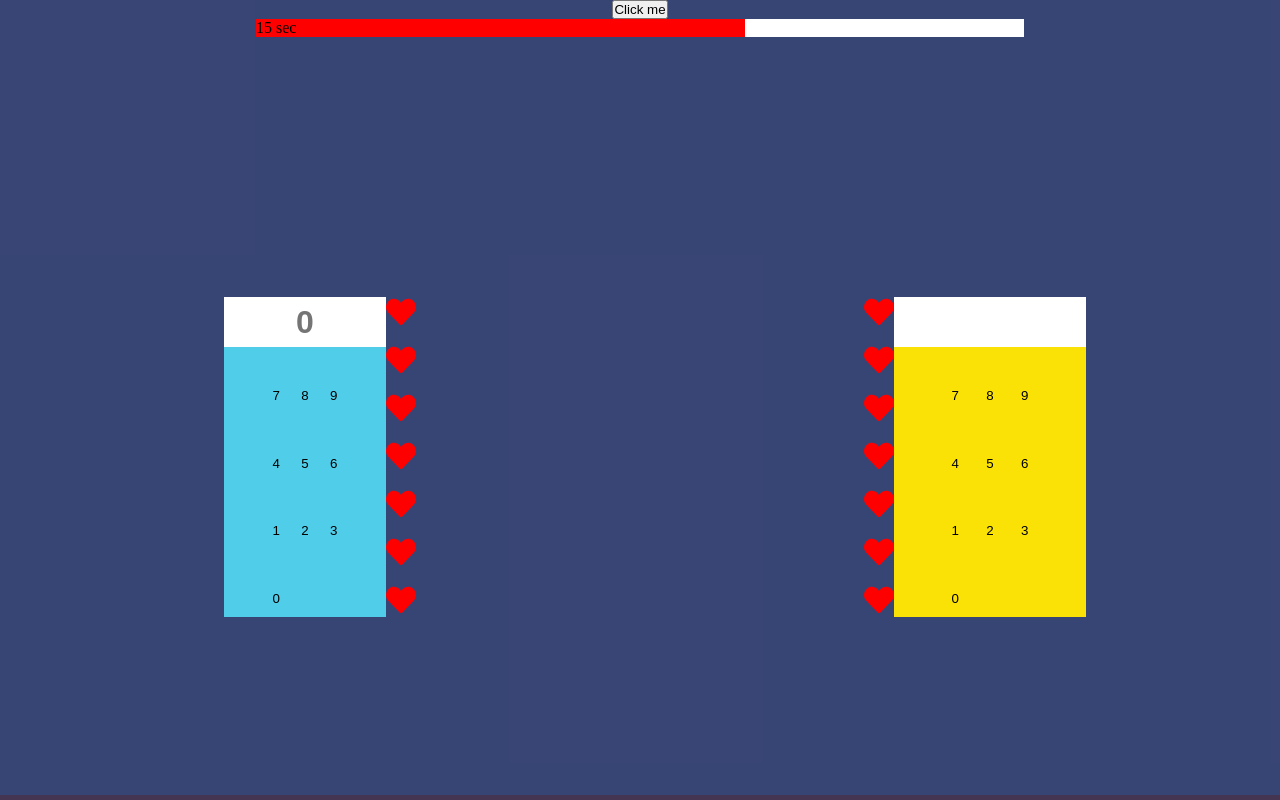
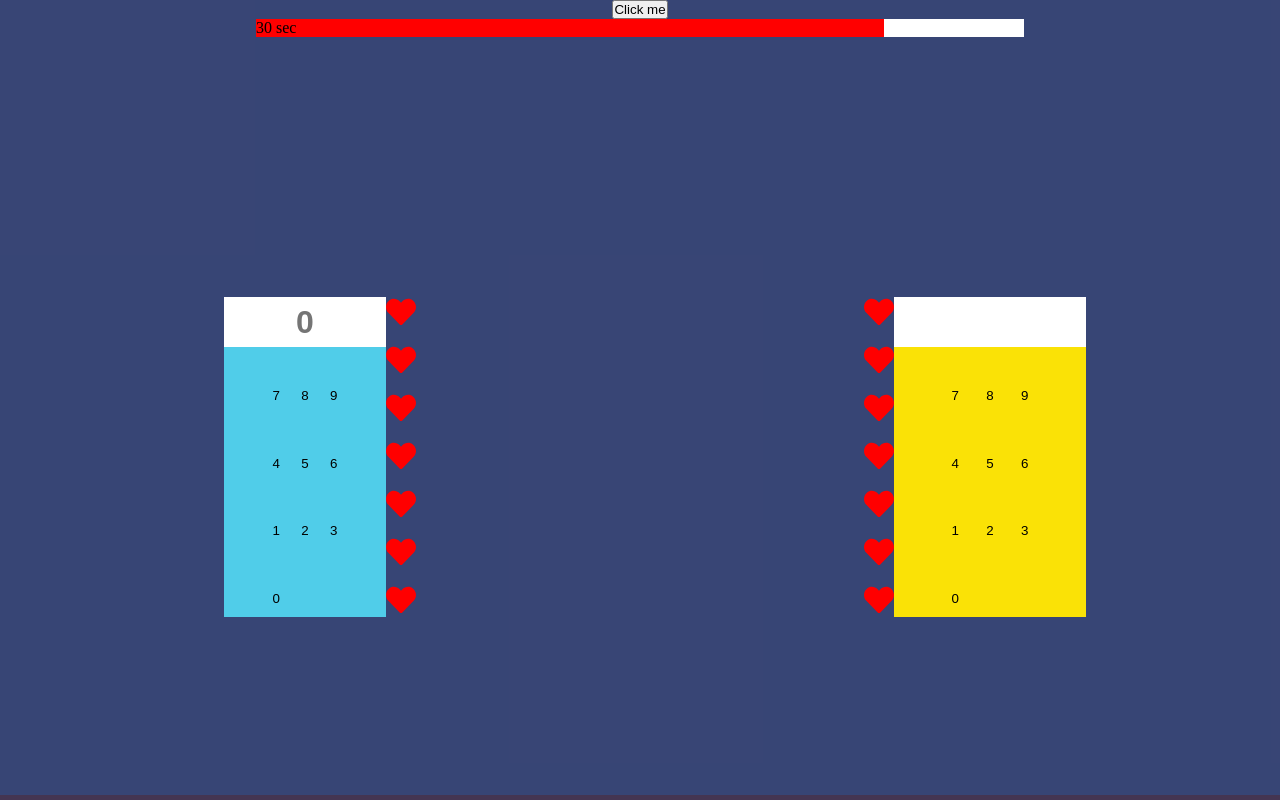
Before and after one commit to catsonluna/compmath, a Next.js app: page /game/game in a window 1280 px wide. Built offline with nearby package versions, Linux system fonts and the light colour scheme; no server answers.

Commit message:
time from 15 to 30

```diff
--- a/pages/game/[id].tsx
+++ b/pages/game/[id].tsx
@@ -11,7 +11,7 @@ export default function Home() {
     const [equation, setEquation] = useState<string>('');
     let data: any;
 
-    const [counter, setCounter] = useState(15);
+    const [counter, setCounter] = useState(30);
 
     useEffect(() => {
         if (!loading) return;
--- a/styles/game.module.css
+++ b/styles/game.module.css
@@ -123,7 +123,7 @@
     bottom: 0;
     width: 0;
     background: white;
-    animation: cover 15.1s linear forwards;
+    animation: cover 30.1s linear forwards;
   }
 
   @keyframes cover {
```
